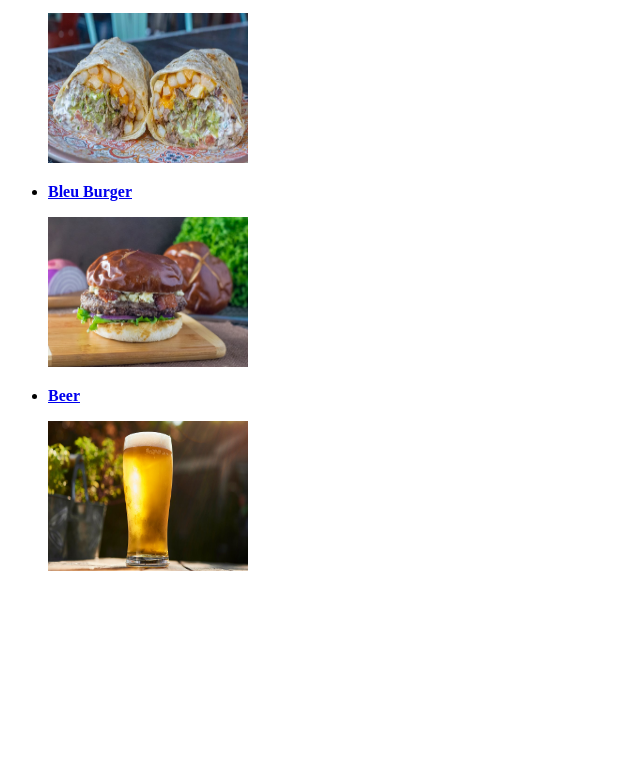
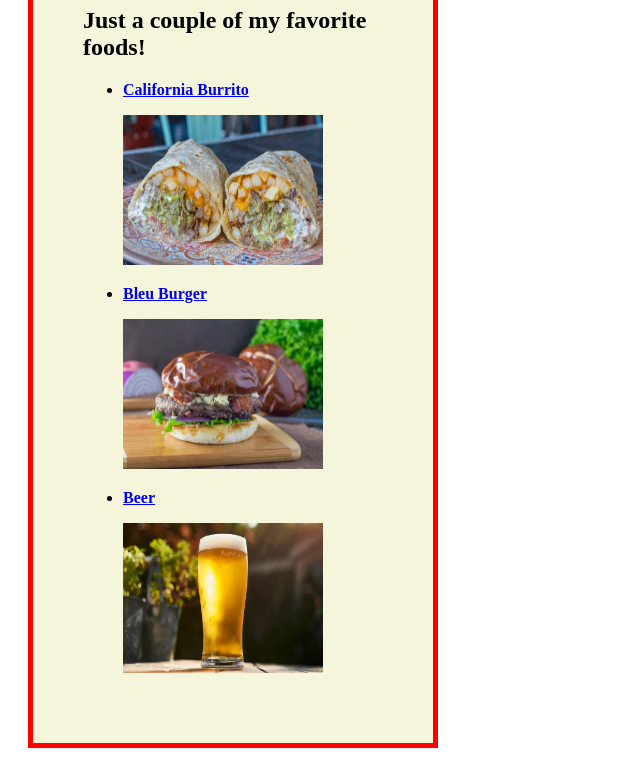
Before and after one commit to shfinnerty/odin-recipes, a plain HTML site: page index.html in a window 1280 px wide. Shown: the part 148-916 px from the top of the page, without its empty margins (0-640 px from the left). Before the commit the page ends 800 px from the top, so only its background shows below. Drawn offline with Linux system fonts and the light colour scheme.

Commit message:
Link style sheet, create div style
Linked styles.css within index.html header
Created a styled div surrounding all text and images

```diff
--- a/index.html
+++ b/index.html
@@ -3,9 +3,11 @@
 <head>
     <meta charset="UTF-8">
     <meta name="viewport" content="width=device-width, initial-scale=1.0">
-    <title>Document</title>
+    <title>Odin Recipes</title>
+    <link rel="stylesheet" href="styles.css">
 </head>
 <body>
+    <div>
         <h1>Odin Recipes</h1>
         <h2>Just a couple of my favorite foods!</h2>
         <ul>
@@ -19,7 +21,7 @@
                 <p><img src="img/beer.jpg" alt="An ice cold mug of golden beer" width="200" height="150">
                 </p></li>
         </ul>
-
+    </div>
 
 </body>
 </html>
--- a/styles.css
+++ b/styles.css
@@ -0,0 +1,9 @@
+/*index.html - Recipes */
+
+div{
+    width: 300px;
+    border: 5px solid red;
+    padding: 50px;
+    margin: 20px;
+    background-color: beige;
+}
```
Lines whose indentation alone changed are shown as unchanged.
